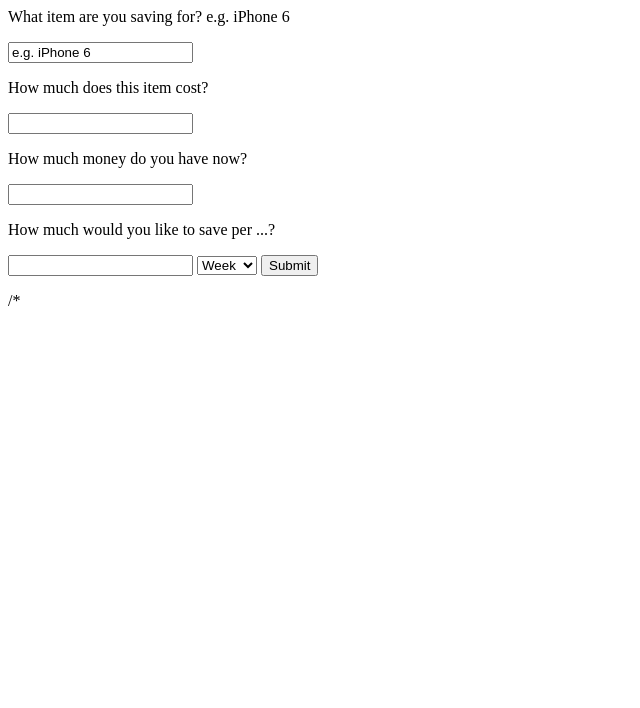
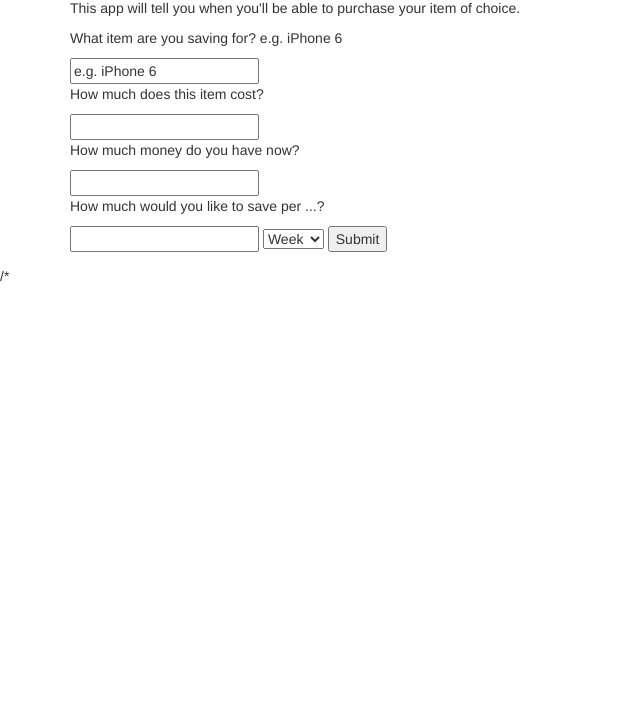
Before and after one commit to Prtfw/RBhack1, a plain HTML site: page index.html in a window 1280 px wide. Shown: the part 92-800 px from the top of the page, without its empty margins (0-640 px from the left). Drawn offline with nearby package versions, Linux system fonts and the light colour scheme.

```diff
--- a/index.html
+++ b/index.html
@@ -5,6 +5,9 @@
     <title>Document</title>
 
 </head>
+
+<nav></nav>
+
 <body>
         <!--this h1 show the answer, after successful submission -->
 
@@ -16,11 +19,13 @@
     </div>
 
        <!--rest of the code Ofie wrote-->
+
+       <div class='container'>
     <h1>When Will I Get It?</h1>
     <p>This app will tell you when you'll be able to purchase your item of choice.</p>
 
+        <!--form to get user inputs-->
 
-        <!--form to get user inputs-->
     <form>
         <p>What item are you saving for? e.g. iPhone 6</p>
         <input id='item'  type="text" name="item" value="e.g. iPhone 6"><br>
@@ -40,10 +45,12 @@
         <!--this button calls the calc function and triggers calculations-->
         <button id = 'btn' onclick="calc()"> Submit </button>
     </form>
+        </div>
 
 
     <!--Obligatory Jquery link-->
 <script type="text/javascript" src="//ajax.googleapis.com/ajax/libs/jquery/1.7.1/jquery.min.js"></script>
+<link rel="stylesheet" href="https://maxcdn.bootstrapcdn.com/bootstrap/3.3.6/css/bootstrap.min.css" integrity="sha384-1q8mTJOASx8j1Au+a5WDVnPi2lkFfwwEAa8hDDdjZlpLegxhjVME1fgjWPGmkzs7" crossorigin="anonymous">
 
 
 <script>
```
